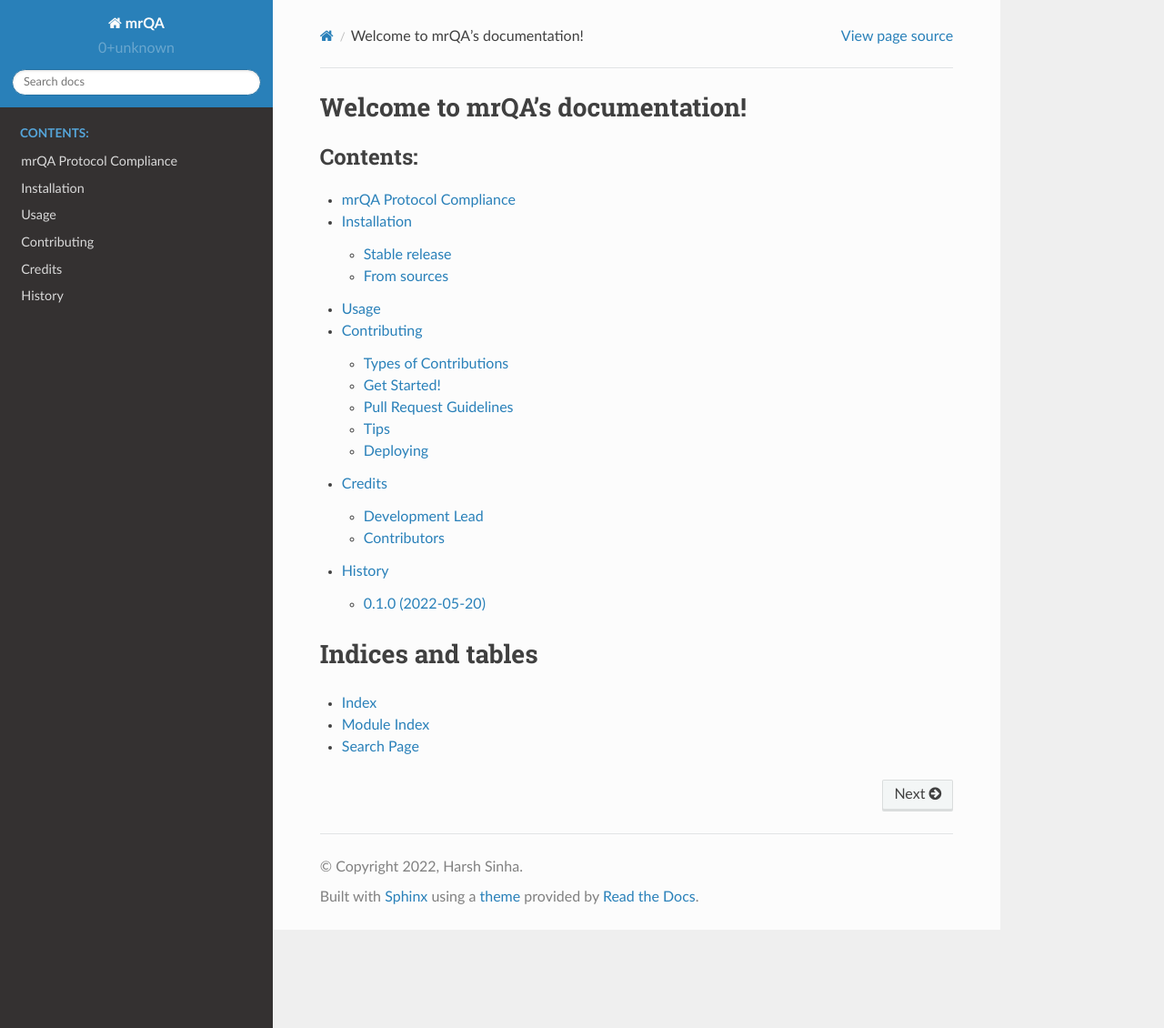
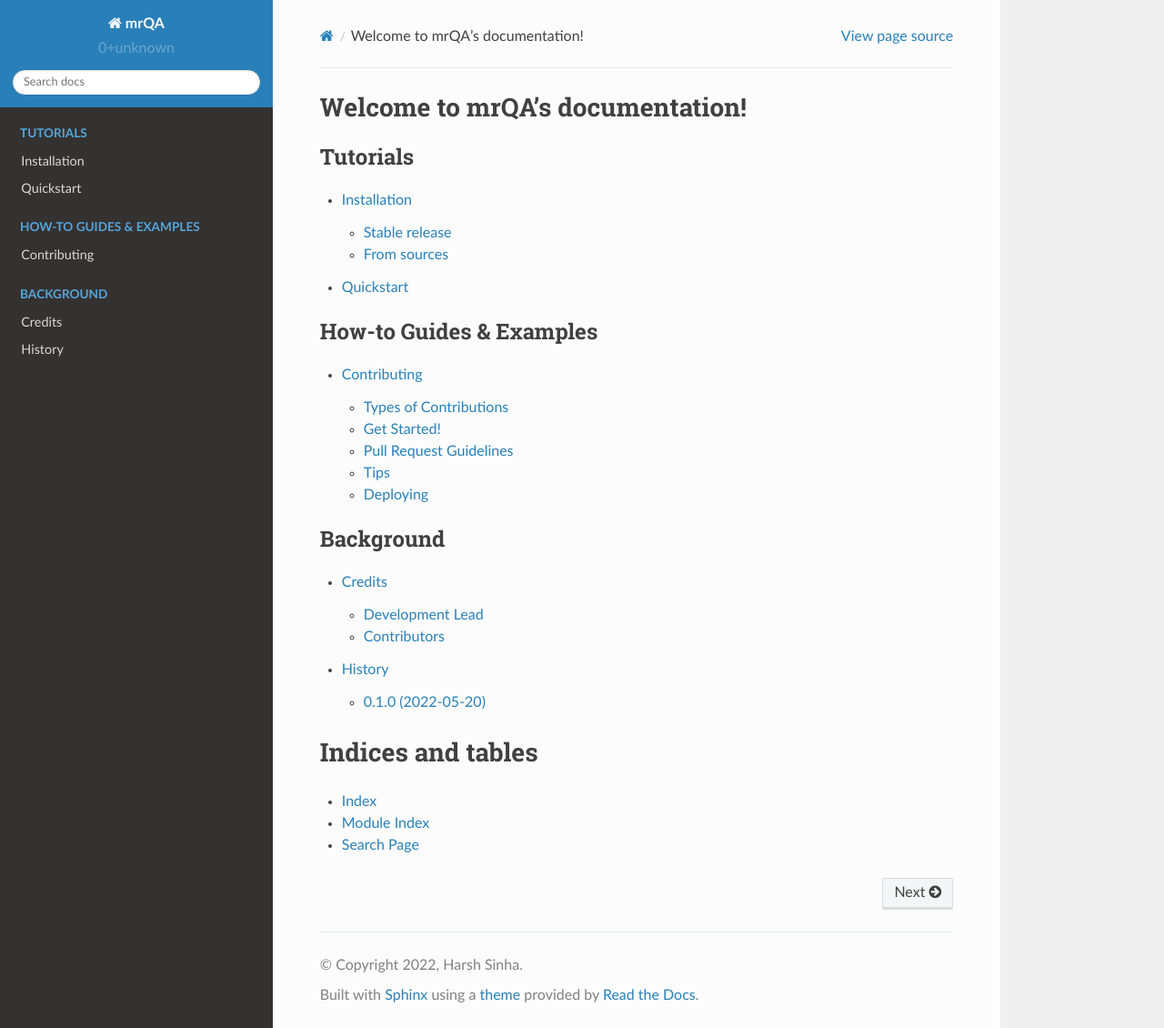
Before and after one commit to Open-Minds-Lab/mrQA, a Sphinx documentation site: the page built from docs/index.rst, in a window 1280 px wide and 1130 px high. Shown: the whole window at 91% size. Built offline with Sphinx 7.4.7 and the Read the Docs theme 2.0.0, drawn with Linux system fonts in a browser that asks for light colours; pages that are not in the unit, such as notebooks, are missing from menus.

Commit message:
Modified index.rst to show sections and right page names

```diff
--- a/README.rst
+++ b/README.rst
@@ -1,5 +1,5 @@
 ==============================
-mrQA Protocol Compliance
+Quickstart
 ==============================
 
 .. image:: https://img.shields.io/pypi/v/mrQA.svg
--- a/docs/index.rst
+++ b/docs/index.rst
@@ -3,15 +3,31 @@
 
 .. toctree::
    :maxdepth: 2
-   :caption: Contents:
+   :caption: Tutorials
 
+   installation
    readme
-   installation
-   usage
+
+.. toctree::
+   :maxdepth: 2
+   :caption: How-to Guides & Examples
+
+   contributing
+
+.. toctree::
+   :maxdepth: 2
+   :caption: Reference
+
    modules
-   contributing
+
+.. toctree::
+   :maxdepth: 2
+   :caption: Background
+
    authors
    history
+
+
 
 Indices and tables
 ==================
```
